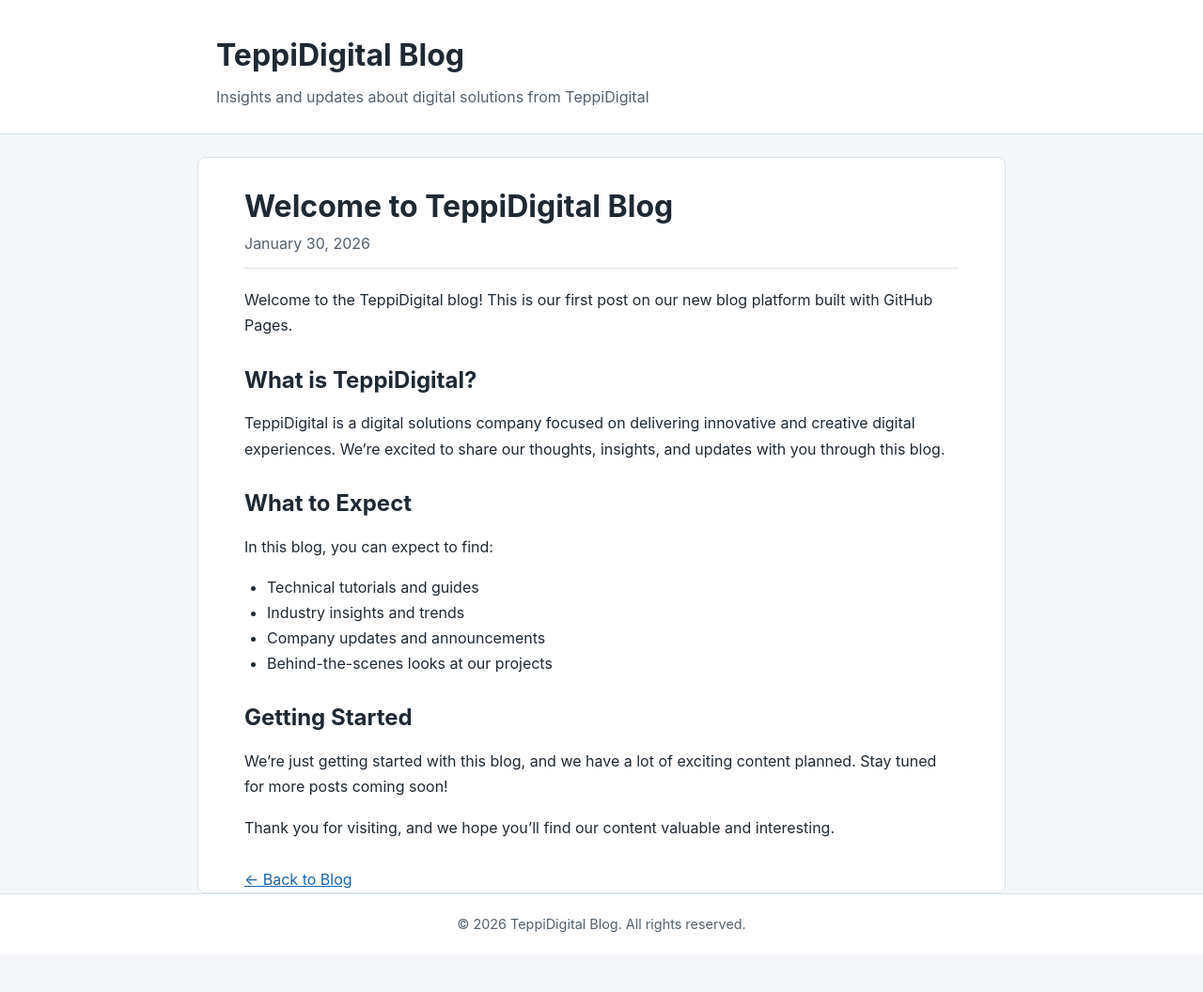
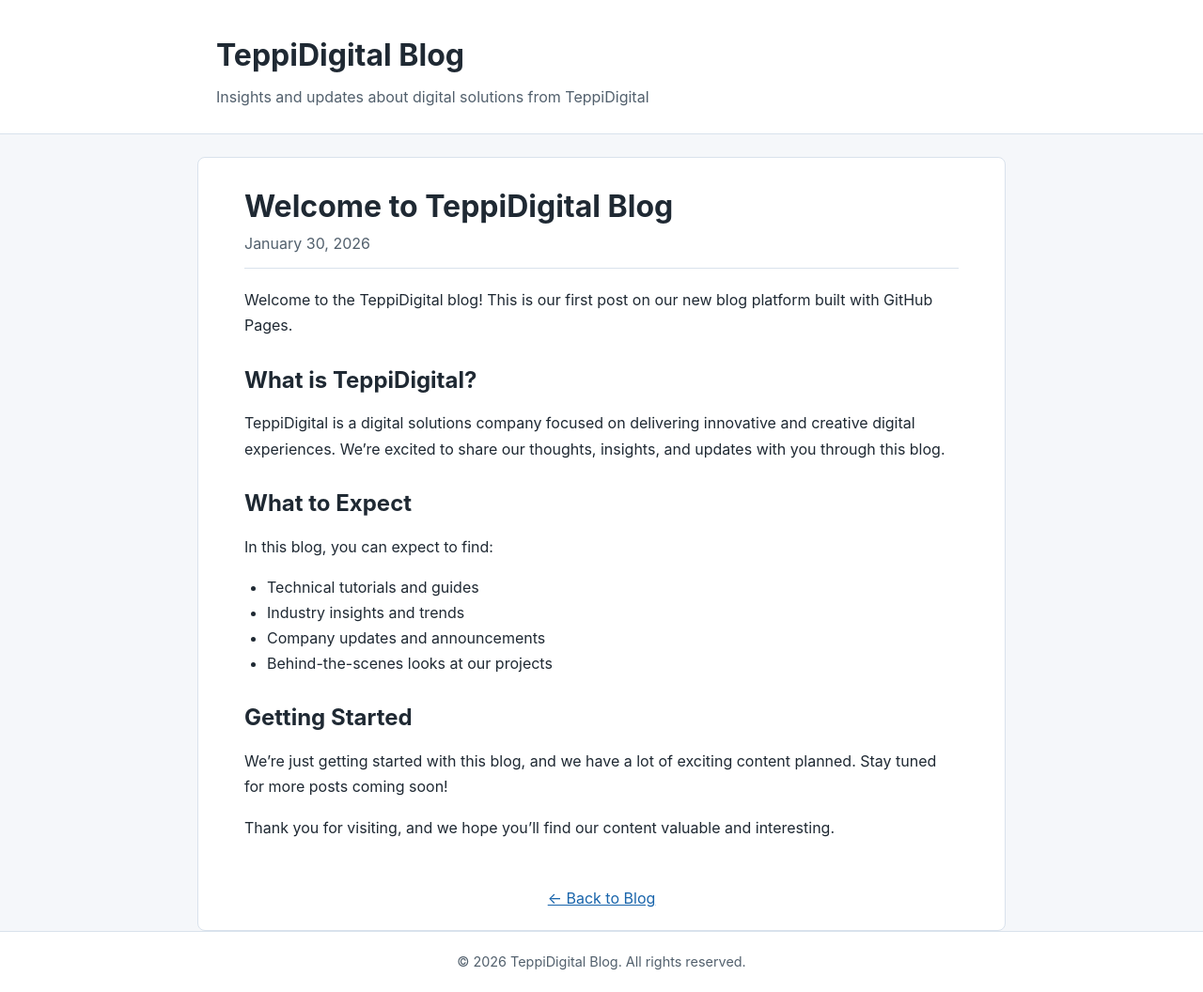
Before and after one commit to teppixdigital/teppixdigital.github.io, a Jekyll site: the page built from _posts/2026/01/30/2026-01-30-welcome-to-teppixdigital-blog.md, in a window 1280 px wide. Shown: the whole page at 94% size. Built offline with Jekyll 4.4.1, drawn with Linux system fonts in a browser that asks for light colours; before the commit the page ends 1016 px from its top, so only the background shows below that.

Commit message:
Restore semantic post navigation and configurable excerpt length

```diff
--- a/_layouts/post.html
+++ b/_layouts/post.html
@@ -5,7 +5,7 @@ layout: default
   <header class="post-header">
     <h1 class="post-title" id="post-title">{{ page.title }}</h1>
     <p class="post-meta">
-      <time datetime="{{ page.date | date_to_xmlschema }}">{{ page.date | date: "%B %d, %Y" }}</time>
+      <time datetime="{{ page.date | date_to_xmlschema }}" aria-label="Published {{ page.date | date: '%B %d, %Y' }}">{{ page.date | date: "%B %d, %Y" }}</time>
     </p>
   </header>
 
@@ -13,7 +13,9 @@ layout: default
     {{ content }}
   </div>
 
-  <p class="post-footer">
-    <a href="{{ '/' | relative_url }}" class="back-link">&larr; Back to Blog</a>
-  </p>
+  <footer class="post-footer">
+    <nav aria-label="Post navigation">
+      <a href="{{ '/' | relative_url }}" class="back-link">&larr; Back to Blog</a>
+    </nav>
+  </footer>
 </article>
--- a/index.html
+++ b/index.html
@@ -12,13 +12,14 @@ title: Home
       {% assign posts = site.posts %}
     {% endif %}
 
+    {% assign excerpt_length = site.excerpt_length | default: 180 %}
     {% for post in posts %}
     <li class="blog-item">
       <h2><a href="{{ post.url | relative_url }}">{{ post.title }}</a></h2>
       <p class="blog-meta">
         <time datetime="{{ post.date | date_to_xmlschema }}">{{ post.date | date: "%B %d, %Y" }}</time>
       </p>
-      <p class="blog-excerpt">{{ post.excerpt | strip_html | truncate: 180 }}</p>
+      <p class="blog-excerpt">{{ post.excerpt | strip_html | truncate: excerpt_length }}</p>
       <a href="{{ post.url | relative_url }}" class="read-more">Read more<span class="visually-hidden"> about {{ post.title }}</span> &rarr;</a>
     </li>
     {% endfor %}
```
